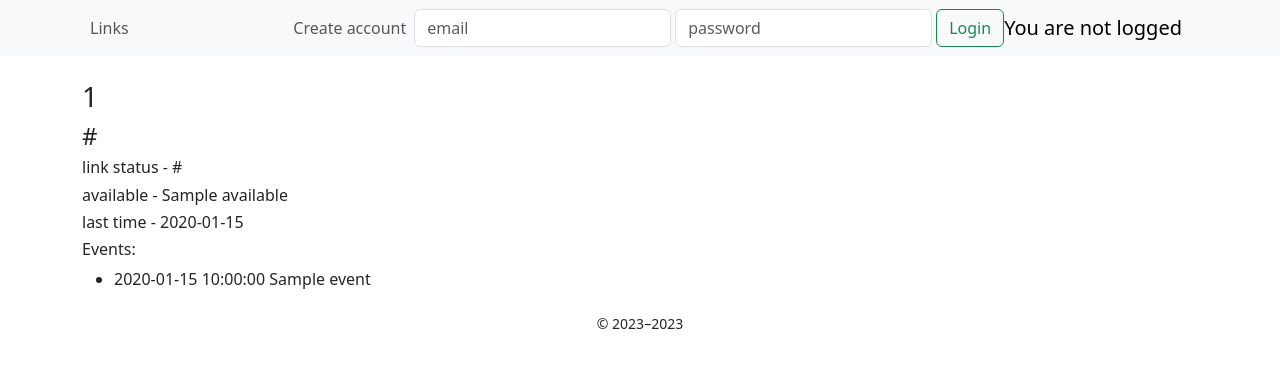
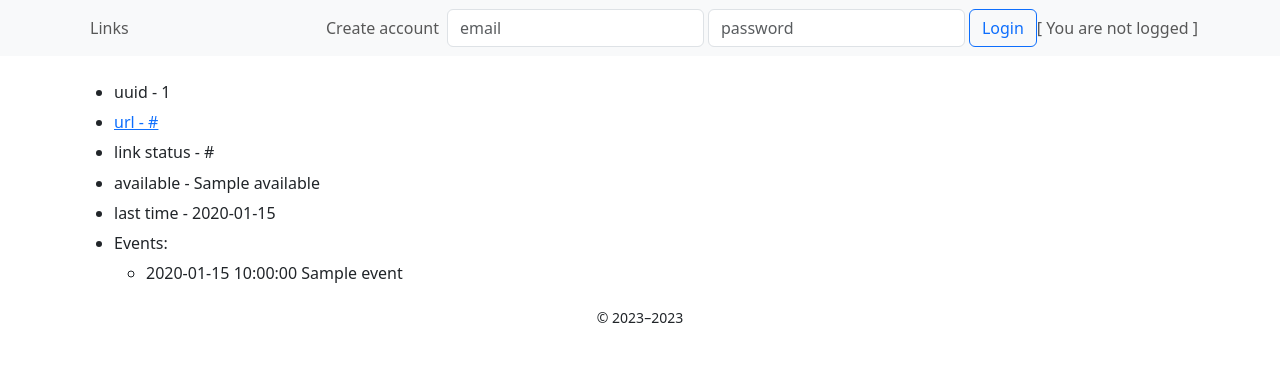
Before and after one commit to ZOMini/hungergames_2, a Flask app: template monitor/templates/link.html in a window 1280 px wide. Shown: the top 368 px of the page. Run offline with Flask 3, Linux system fonts and the light colour scheme; the template is opened without the code that fills it: most values are stand-ins (such as "Sample title", 1, 10 or a date in 2020); parts of the project's set-up code (start-up, migrations or seed data) failed here and were passed over; some libraries are stand-ins or nearby versions.

Commit message:
v1.7(small fixes)

```diff
--- a/monitor/templates/base.html
+++ b/monitor/templates/base.html
@@ -40,7 +40,7 @@
             {% if current_user.is_authenticated %}
             <ul class="navbar-nav mr-auto">
                 <li class="nav-item"><a class="nav-link" href="/web/auth/logout">Logout</a></li>
-                <span class="navbar-brand"> You are logged in as <b>{{ current_user.name }}</b> </span>
+                <span class="navbar-text"> [ You are logged in as <b>{{ current_user.name }} ]</b> </span>
             </ul>
             {% else %}
             <ul class="navbar-nav mr-auto">
@@ -50,10 +50,10 @@
                 <input type="hidden" name="csrf_token" value="{{ csrf_token() }}"/>
                 <input class="form-control me-1" name="email" type="text" placeholder="email" aria-label="email">
                 <input class="form-control me-1" name="password" type="password" placeholder="password" aria-label="password">
-                <button class="btn btn-outline-success" type="submit">Login</a></button>
+                <button class="btn btn-outline-primary" type="submit">Login</a></button>
             </form>
             <ul class="navbar-nav mr-auto">
-                <span class="navbar-brand">You are not logged</span>
+                <span class="navbar-text"> [ You are not logged ] </span>
             </ul>
             {% endif %}
         </div>
--- a/monitor/templates/link.html
+++ b/monitor/templates/link.html
@@ -6,21 +6,25 @@
     <title>{{ link.id }}</title>
 </head>
 <body>
-    <h3>{{ link.id }}</h3>
-    <h4>{{ url }}</h4>
-    <h6>link status - {{ link.linkstatus }}</h6>
-    <h6>available - {{ link.available }}</h6>
-    <h6>last time - {{ link.lasttime }}</h6>
+    <ul>
+        <li><h6>uuid -  {{ link.id }}</h6></li>
+        <li><h6><a href="{{ url }}"> url -  {{ url }}</a></h6></li>
+        <li><h6>link status -  {{ link.linkstatus }}</h6></li>
+        <li><h6>available -  {{ link.available }}</h6></li>
+        <li><h6>last time -  {{ link.lasttime }}</h6></li>
+    {% if link.events %}
+        <li><h6>Events: </h6></li>
+        <ul>
+            {% for event in link.events %}
+              <li>{{ event.timestamp }}  {{ event.event }} </li>
+            {% endfor %}
+        </ul>
+    </ul>
+    {% else %}
+    </ul>
+    {% endif %}
     {% if link.filedata %}
-    <img src= {{ url_for('pages.get_image', pid=link.id) }} width="400" height="400">
-    {% endif %}
-    {% if link.events %}
-    <h6>Events: </h6>
-    <ul>
-        {% for event in link.events %}
-          <li>{{ event.timestamp }}  {{ event.event }} </li>
-        {% endfor %}
-    </ul>
+    <img src= {{ url_for('pages.get_image', pid=link.id) }} width="600" height="400">
     {% endif %}
 </body>
 </html>
--- a/monitor/web/form.py
+++ b/monitor/web/form.py
@@ -37,4 +37,5 @@ class SignupForm(FlaskForm):
     name = fields.StringField('Name', validators=[validators.DataRequired()])
     email = fields.EmailField('Email', validators=[validators.DataRequired()])
     password = fields.PasswordField('Password', validators=[validators.DataRequired()])
+    confirm = fields.PasswordField('Confirm', validators=[validators.DataRequired()])
     submit = fields.SubmitField('Submit')
```
Also changed, not shown: monitor/web/auth.py (+26 -18 lines).
